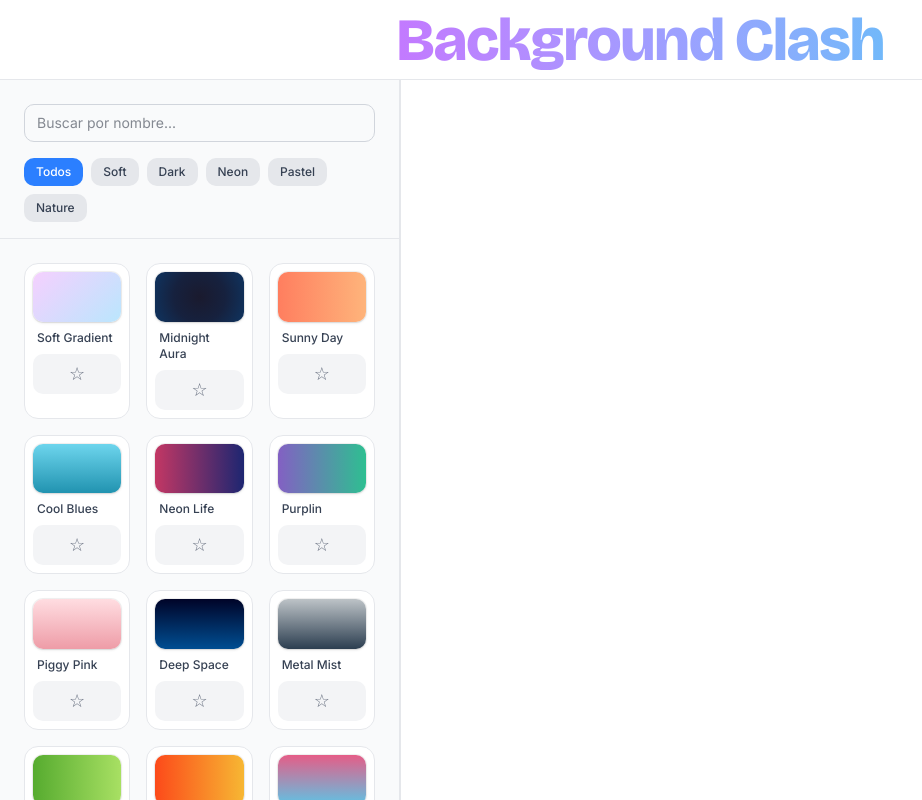
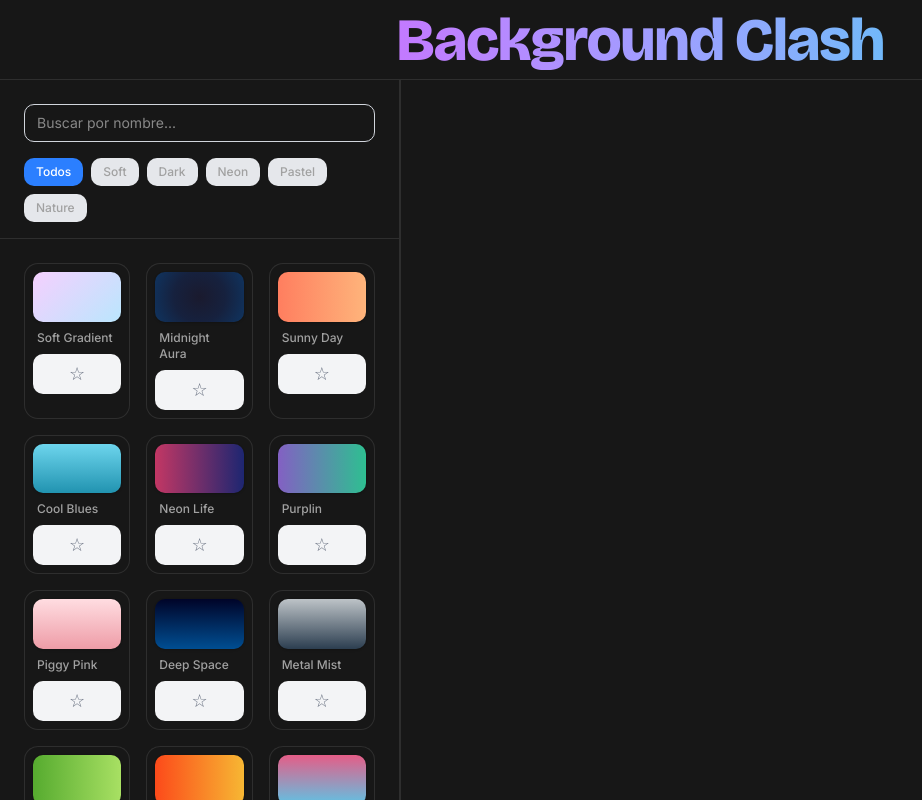
Before and after one commit to JhonLayton21/background-clash, a React (Vite) app: page / in a window 1280 px wide. Shown: the whole page, without its empty margins (0-922 px from the left). Built offline with nearby package versions, Linux system fonts and the light colour scheme.

Commit message:
add configuration for dark mode

```diff
--- a/index.html
+++ b/index.html
@@ -1,5 +1,5 @@
 <!doctype html>
-<html lang="en">
+<html lang="en" class="dark">
 
 <head>
   <meta charset="UTF-8" />
--- a/tailwind.config.js
+++ b/tailwind.config.js
@@ -1,5 +1,6 @@
 /** @type {import('tailwindcss').Config} */
 export default {
+  darkMode: "class",
   content: [
     "./index.html",
     "./src/**/*.{js,ts,jsx,tsx}",
```
